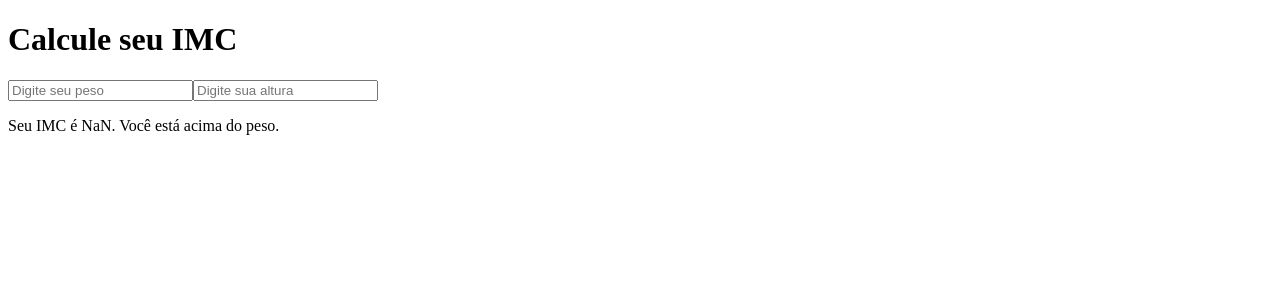
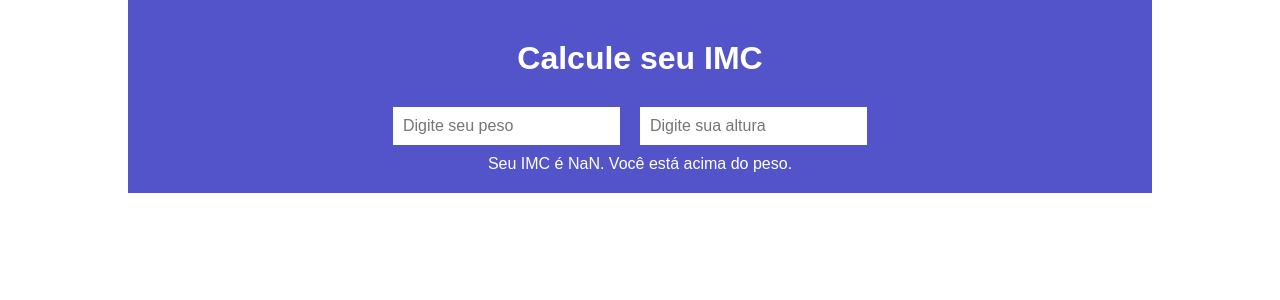
Before and after one commit to b0kki/javascript, a React (Vite) app: page / in a window 1280 px wide. Shown: the top 300 px of the page. Built offline with nearby package versions, Linux system fonts and the light colour scheme.

Commit message:
added styles.css

```diff
--- a/src/components/Formulario/index.jsx
+++ b/src/components/Formulario/index.jsx
@@ -1,16 +1,25 @@
-import { useState } from "react"
+import { useState, useEffect } from "react";
+import './styles.css';
 
 const Formulario = () => {
     const [weight, setWeight] = useState(0);
     const [height, setHeight] = useState(0);
 
+
+
+    useEffect(() => {
+    }, [weight, height]);
+
     const imc = () => {
-        const square = height * height
-        const result = weight / square
+        const result = weight / (height * height)
 
-        if (result <= 19) {
+        if (result <= 18.5) {
             return (
                 <p>Seu IMC é {result}. Você está abaixo do peso.</p>
+            )
+        } else if (result >= 18.5 && imc <= 25) {
+            return (
+                <p>Seu IMC é {result}. Você está no peso ideal.</p>
             )
         } else {
             return (
@@ -21,8 +30,8 @@ const Formulario = () => {
 
     return (
         <div className="container">
-            <h1>Calcule seu IMC</h1>
             <form>
+                <h1>Calcule seu IMC</h1>
                 <input type="number" placeholder="Digite seu peso" onChange={({ target }) => setWeight(parseInt(target.value))} />
                 <input type="number" placeholder="Digite sua altura" onChange={({ target }) => setHeight(parseInt(target.value))} />
                 {imc()}
--- /dev/null
+++ b/src/components/Formulario/styles.css
@@ -0,0 +1,36 @@
+* {
+    margin: 0;
+    padding: 0;
+    box-sizing: border-box;
+    font-family: sans-serif;
+    color: #fff;
+}
+
+.container {
+    width: 1024px;
+    margin: 0 auto;
+    padding: 20px;
+    background-color: rgb(84, 84, 202);
+}
+
+form {
+    margin-top: 20px;
+    text-align: center;
+}
+
+h1{
+    margin-bottom: 30px;
+}
+
+input {
+    border: none;
+    background-color: #fff;
+    padding: 10px;
+    margin-right: 20px;
+    margin-bottom: 10px;
+    font-size: 16px;
+}
+
+input::-webkit-inner-spin-button {
+    -webkit-appearance: none;
+}
```
